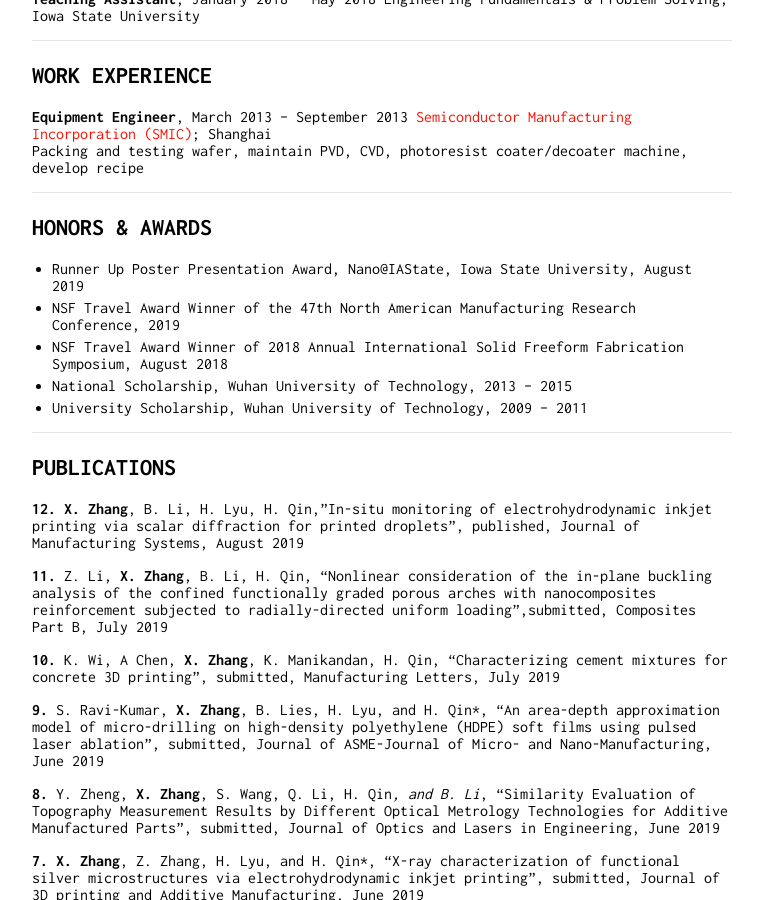
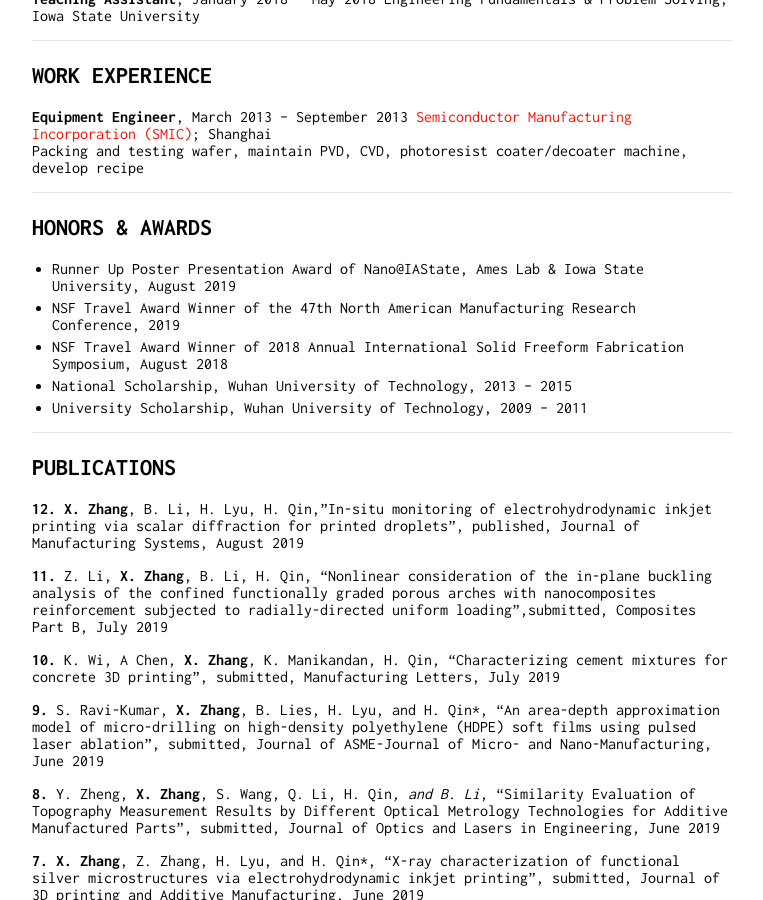
Before and after one commit to zhangxiao2018/zhangxiao2018.github.io, a Jekyll site: the page built from index.md, in a window 1280 px wide and 900 px high, scrolled down 1427 px. Shown: the whole window, without its empty margins (258-1021 px from the left). Built offline with Jekyll 4.4.1, drawn with Linux system fonts in a browser that asks for light colours; our own code applies the rules of GitHub Pages for plain Markdown files.

Commit message:
Update index.md

```diff
--- a/index.md
+++ b/index.md
@@ -76,7 +76,7 @@ Packing and testing wafer, maintain PVD, CVD, photoresist coater/decoater machin
 
 - - -
 ## HONORS & AWARDS
-* Runner Up Poster Presentation Award, Nano@IAState, Iowa State University, August 2019
+* Runner Up Poster Presentation Award of Nano@IAState, Ames Lab & Iowa State University, August 2019
 * NSF Travel Award Winner of the 47th North American Manufacturing Research Conference, 2019
 * NSF Travel Award Winner of 2018 Annual International Solid Freeform Fabrication Symposium, August 2018
 * National Scholarship, Wuhan University of Technology, 2013 – 2015
```
